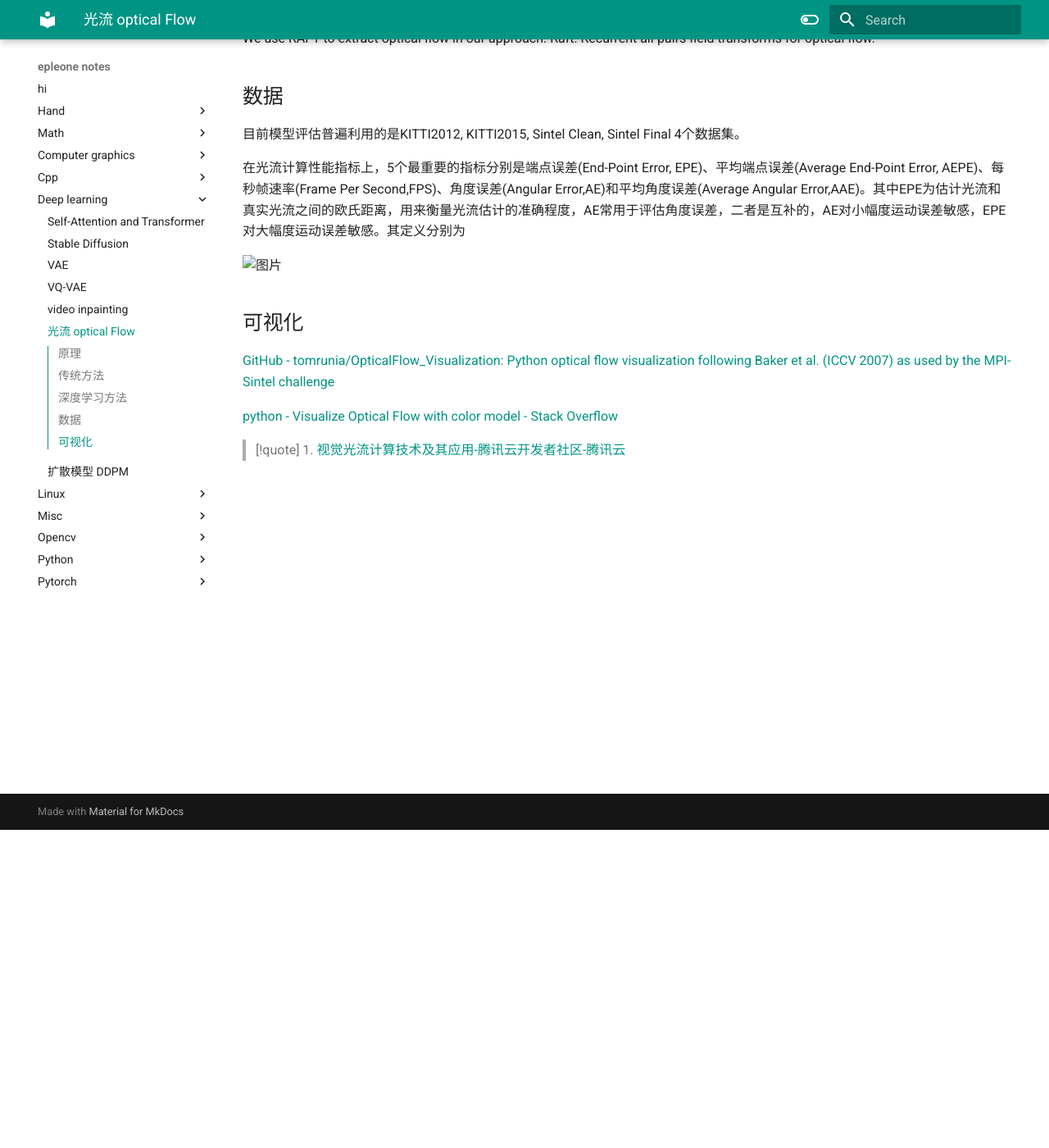
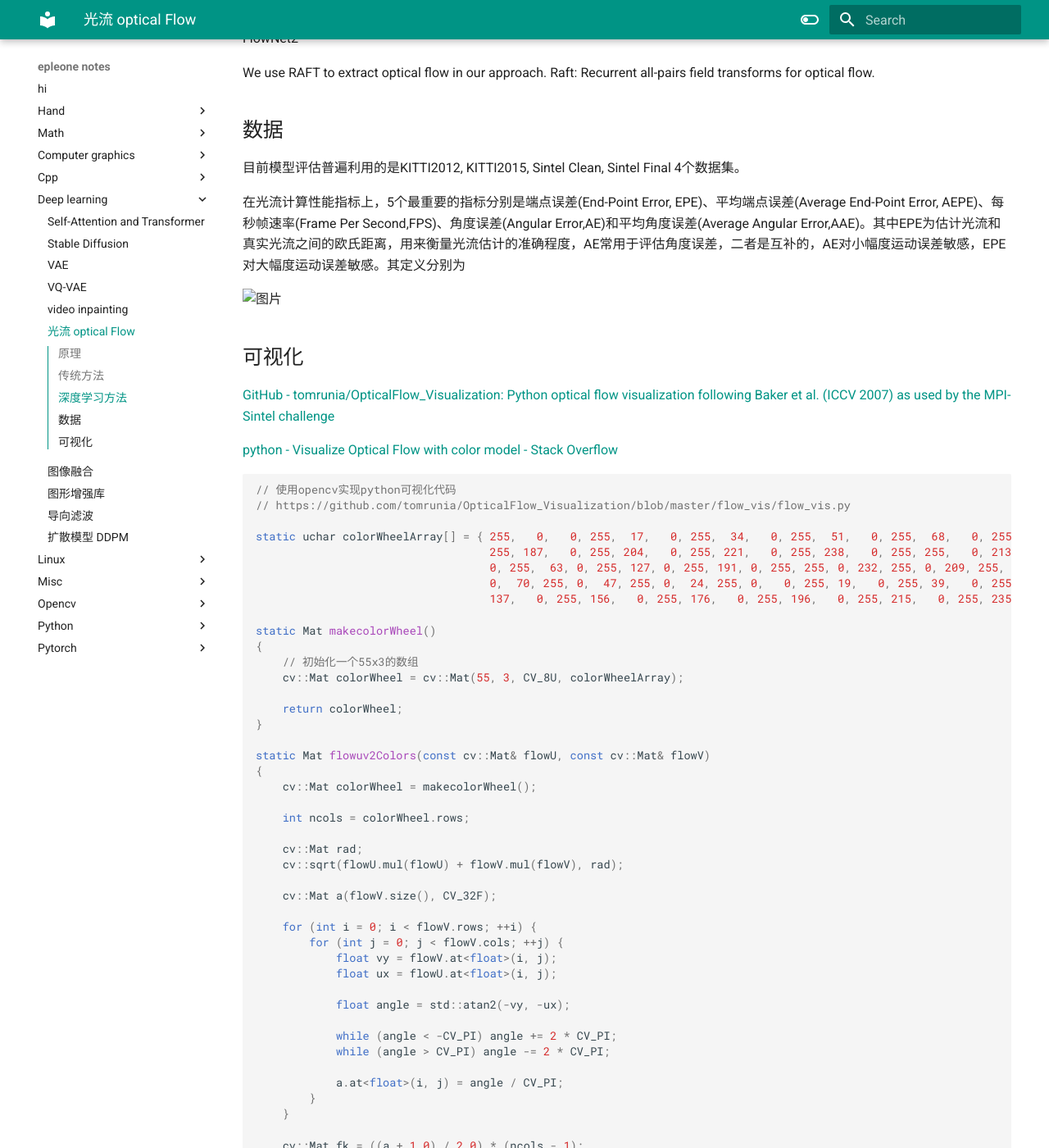
Before and after one commit to epleone/notes, an MkDocs documentation site: the page built from docs/deep learning/光流 optical Flow.md, in a window 1280 px wide and 1400 px high, scrolled down 388 px. Shown: the whole window at 82% size. Built offline with MkDocs 1.6.1 and Material for MkDocs 9.7.7, drawn with Linux system fonts in a browser that asks for light colours; some of the changed text lies outside the part shown.

Commit message:
add notes

````diff
--- a/docs/deep learning/光流 optical Flow.md
+++ b/docs/deep learning/光流 optical Flow.md
@@ -3,6 +3,7 @@
 
 ## 原理
 
+[FlowNet和FlowNet2.0相关论文阅读笔记 - 知乎](https://zhuanlan.zhihu.com/p/685238417)
 
 
 ## 传统方法
@@ -36,6 +37,119 @@ Raft: Recurrent all-pairs field transforms for optical flow.
 [python - Visualize Optical Flow with color model - Stack Overflow](https://stackoverflow.com/questions/28898346/visualize-optical-flow-with-color-model)
 
 
+``` c++
+
+// 使用opencv实现python可视化代码
+// https://github.com/tomrunia/OpticalFlow_Visualization/blob/master/flow_vis/flow_vis.py
+
+static uchar colorWheelArray[] = { 255,   0,   0, 255,  17,   0, 255,  34,   0, 255,  51,   0, 255,  68,   0, 255,  85,   0, 255, 102,   0, 255, 119,   0, 255, 136,   0, 255, 153,   0, 255, 170,   0,
+                                   255, 187,   0, 255, 204,   0, 255, 221,   0, 255, 238,   0, 255, 255,   0, 213, 255,   0, 170, 255,   0, 128, 255,   0, 85, 255,   0, 43, 255,   0, 0, 255,   0,
+                                   0, 255,  63, 0, 255, 127, 0, 255, 191, 0, 255, 255, 0, 232, 255, 0, 209, 255, 0, 186, 255, 0, 163, 255, 0, 140, 255, 0, 116, 255, 0,  93, 255,
+                                   0,  70, 255, 0,  47, 255, 0,  24, 255, 0,   0, 255, 19,   0, 255, 39,   0, 255, 58,   0, 255, 78,   0, 255, 98,   0, 255, 117,   0, 255,
+                                   137,   0, 255, 156,   0, 255, 176,   0, 255, 196,   0, 255, 215,   0, 255, 235,   0, 255, 255,   0, 255, 255,   0, 213, 255,   0, 170, 255,   0, 128, 255,   0,  85, 255,   0,  43, };
+
+static Mat makecolorWheel()
+{
+    // 初始化一个55x3的数组
+    cv::Mat colorWheel = cv::Mat(55, 3, CV_8U, colorWheelArray);
+
+    return colorWheel;
+}
+
+static Mat flowuv2Colors(const cv::Mat& flowU, const cv::Mat& flowV)
+{
+    cv::Mat colorWheel = makecolorWheel();
+
+    int ncols = colorWheel.rows;
+
+    cv::Mat rad;
+    cv::sqrt(flowU.mul(flowU) + flowV.mul(flowV), rad);
+
+    cv::Mat a(flowV.size(), CV_32F);
+
+    for (int i = 0; i < flowV.rows; ++i) {
+        for (int j = 0; j < flowV.cols; ++j) {
+            float vy = flowV.at<float>(i, j);
+            float ux = flowU.at<float>(i, j);
+
+            float angle = std::atan2(-vy, -ux);
+
+            while (angle < -CV_PI) angle += 2 * CV_PI;
+            while (angle > CV_PI) angle -= 2 * CV_PI;
+
+            a.at<float>(i, j) = angle / CV_PI;
+        }
+    }
+
+    cv::Mat fk = ((a + 1.0) / 2.0) * (ncols - 1);
+
+    cv::Mat k0;
+    fk.convertTo(k0, CV_32S);
+    cv::Mat k1 = k0 + 1;
+    k1.setTo(0, k1 >= ncols);
+
+    cv::Mat k0_f;
+    k0.convertTo(k0_f, CV_32F);
+    cv::Mat f = fk - k0_f;
+
+    std::vector<cv::Mat> channels;
+
+    for (int i = 0; i < colorWheel.cols; i++) {
+        cv::Mat tmp = colorWheel.col(i);
+        cv::Mat col0(flowU.size(), CV_32F);
+        cv::Mat col1(flowU.size(), CV_32F);
+
+        for (int row = 0; row < flowU.rows; ++row) {
+            for (int col = 0; col < flowU.cols; ++col) {
+                col0.at<float>(row, col) = colorWheel.at<uchar>(k0.at<int>(row, col), i) / 255.0;
+                col1.at<float>(row, col) = colorWheel.at<uchar>(k1.at<int>(row, col), i) / 255.0;
+            }
+        }
+
+        cv::Mat col = (1.0 - f).mul(col0) + f.mul(col1);
+
+        cv::Mat idx = rad <= 1;
+        cv::Mat rslt1 = 1 - rad.mul(1 - col);
+        rslt1.copyTo(col, idx);
+
+        cv::Mat rslt2 = col * 0.75;
+        rslt2.copyTo(col, ~idx);
+
+        cv::Mat img;
+        cv::convertScaleAbs(col, img, 255);
+        channels.push_back(img);
+
+    }
+
+    cv::Mat flowColor;
+    cv::merge(channels, flowColor);
+    return flowColor;
+}
+
+static Mat flow2Color(const cv::Mat& flow)
+{
+    assert(flow.channels() == 2);
+
+    std::vector<cv::Mat> vecFlow;
+    cv::split(flow, vecFlow);
+
+    cv::Mat& flowU = vecFlow[0];
+    cv::Mat& flowV = vecFlow[1];
+
+    cv::Mat flowRad;
+    cv::sqrt(flowU.mul(flowU) + flowV.mul(flowV), flowRad);
+
+    double minRad, maxRad = 0.0;
+    double eps = 1e-5;
+    cv::minMaxLoc(flowRad, &minRad, &maxRad);
+
+    flowU = flowU / (maxRad + eps);
+    flowV = flowV / (maxRad + eps);
+
+    return flowuv2Colors(flowU, flowV);
+}
+```
+
 
 > [!quote]
 > 1. [视觉光流计算技术及其应用-腾讯云开发者社区-腾讯云](https://cloud.tencent.cn/developer/article/2321685)
--- /dev/null
+++ b/docs/deep learning/导向滤波.md
@@ -0,0 +1,5 @@
+# 导向滤波
+
+
+> [!todo]
+>
````
Also changed, not shown: docs/deep learning/video inpainting.md (+8 -1 lines), docs/deep learning/图像融合.md (added, +100 -0 lines), docs/deep learning/图形增强库.md (added, +36 -0 lines), docs/linux/git 简明教程.md (+17 -0 lines).
